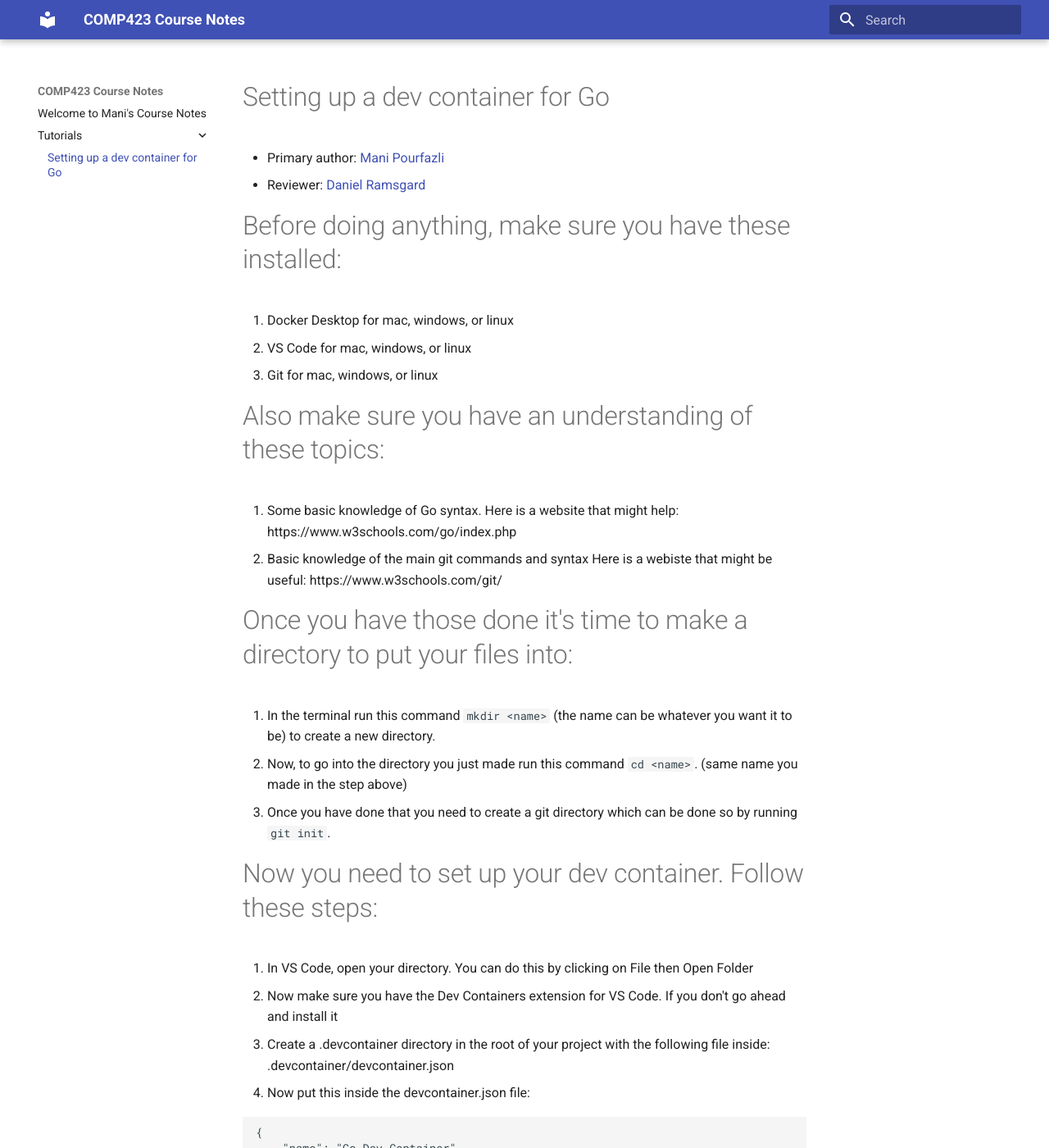
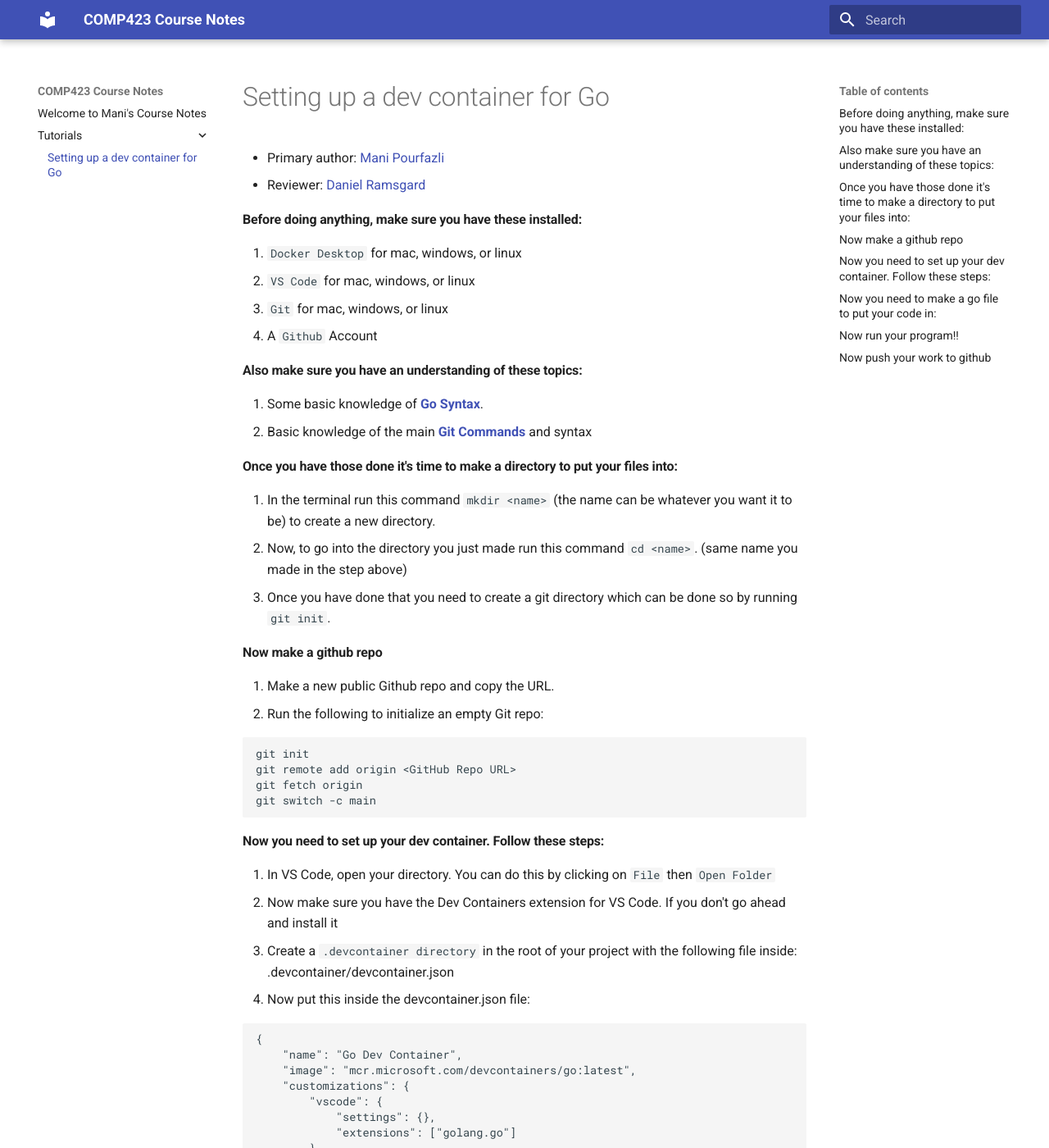
Before and after one commit to manip1384/comp423-course-notes, an MkDocs documentation site: the page built from docs/tutorials/go-setup.md, in a window 1280 px wide and 1400 px high. Shown: the whole window at 82% size. Built offline with MkDocs 1.6.1 and Material for MkDocs 9.7.7, drawn with Linux system fonts in a browser that asks for light colours; some of the changed text lies outside the part shown.

Commit message:
finalize tutorial

````diff
--- a/docs/tutorials/go-setup.md
+++ b/docs/tutorials/go-setup.md
@@ -3,30 +3,39 @@
 * Primary author: [Mani Pourfazli](https://github.com/manip1384)
 * Reviewer: [Daniel Ramsgard](https://github.com/DanielRamsgard)
 
-# Before doing anything, make sure you have these installed:
+#### Before doing anything, make sure you have these installed:
 
-1. Docker Desktop for mac, windows, or linux
-2. VS Code for mac, windows, or linux
-3. Git for mac, windows, or linux
+1. `Docker Desktop` for mac, windows, or linux
+2. `VS Code` for mac, windows, or linux
+3. `Git` for mac, windows, or linux
+4. A `Github` Account
 
-# Also make sure you have an understanding of these topics:
+#### Also make sure you have an understanding of these topics:
 
-4. Some basic knowledge of Go syntax.
-    Here is a website that might help: https://www.w3schools.com/go/index.php
-5. Basic knowledge of the main git commands and syntax
-    Here is a webiste that might be useful: https://www.w3schools.com/git/
+4. Some basic knowledge of [**Go Syntax**](https://www.w3schools.com/go/index.php).
+5. Basic knowledge of the main [**Git Commands**](https://www.w3schools.com/git/) and syntax
 
-# Once you have those done it's time to make a directory to put your files into:
+#### Once you have those done it's time to make a directory to put your files into:
 
 1. In the terminal run this command `mkdir <name>` (the name can be whatever you want it to be) to create a new directory.
 2. Now, to go into the directory you just made run this command `cd <name>`. (same name you made in the step above)
 3. Once you have done that you need to create a git directory which can be done so by running `git init`.
 
-# Now you need to set up your dev container. Follow these steps:
+#### Now make a github repo
+1. Make a new public Github repo and copy the URL.
+2. Run the following to initialize an empty Git repo:
+```bash
+git init
+git remote add origin <GitHub Repo URL>
+git fetch origin
+git switch -c main
+```
 
-1. In VS Code, open your directory. You can do this by clicking on File then Open Folder
+#### Now you need to set up your dev container. Follow these steps:
+
+1. In VS Code, open your directory. You can do this by clicking on `File` then `Open Folder`
 2. Now make sure you have the Dev Containers extension for VS Code. If you don't go ahead and install it
-3. Create a .devcontainer directory in the root of your project with the following file inside: .devcontainer/devcontainer.json
+3. Create a `.devcontainer directory` in the root of your project with the following file inside: .devcontainer/devcontainer.json
 4. Now put this inside the devcontainer.json file:
 ```
 {
@@ -41,10 +50,12 @@
 }
 ```
 
-# Now you need to make a go file to put your code in:
-1. Make a file in vscode called `main.go`
-2. Open the file you just made and paste this inside:
-```
+#### Now you need to make a go file to put your code in:
+1. Check the version of your Go by using `go --version`
+2. Initialize a go module using `go mod init <your-project-name>`
+2. Make a file in vscode called `main.go`
+3. Open the file you just made and paste this inside:
+```Go
 package main
 import "fmt"
 func main() {
@@ -52,6 +63,18 @@
 }
 ```
 
-# Now run your program!!
-1. You can press the green play looking button on VS Code to run your code
-2. Once you have done that, you should see the output: "Hello World"
+#### Now run your program!!
+1. You can press the `green play looking button` on VS Code to run your code or you can use this command: `go run main.go`
+2. `go run` compiles and immediately runs the program and `go build` creates an executable binary that you can run separately, similar to compiling with gcc
+3. Once you have done that, you should see the output: "Hello COMP423"
+
+
+#### Now push your work to github
+Do the following:
+```bash
+cd ..
+echo "Go (Hello COMP423) program tutorial." > README.md
+git add .
+git commit -m "meaningful commit message"
+git push origin main
+```
````
